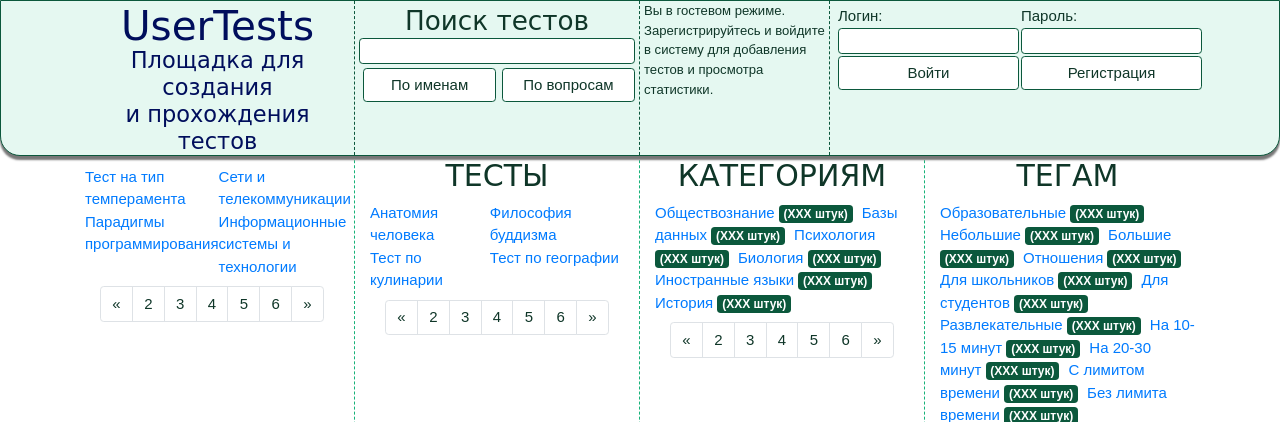
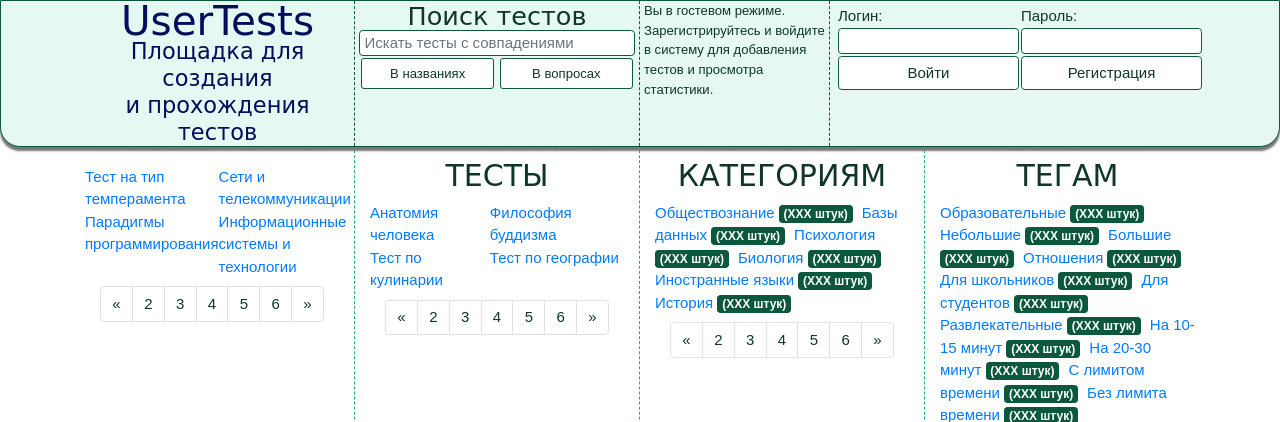
Before and after one commit to LaHesis/User-Tests-Site, a Django app: page / in a window 1280 px wide. Shown: the top 422 px of the page. Run offline with Django 3.2, Linux system fonts and the light colour scheme; some libraries are stand-ins or nearby versions; some web fonts are replaced.

Commit message:
header search block correction

```diff
--- a/main/static/main/css/static_test_list_style.css
+++ b/main/static/main/css/static_test_list_style.css
@@ -94,8 +94,8 @@ header {
               animation-duration: 2s;
       font-family: "Neucha", cursive;
       font-size: 2.7rem;
-      margin-bottom: -10px;
-      margin-top: -5px; }
+      margin-bottom: -14px;
+      margin-top: -10px; }
     header .header-element-1 p {
       font-size: 150%;
       margin-bottom: 0;
@@ -105,15 +105,17 @@ header {
       -webkit-animation-name: headShake;
               animation-name: headShake; }
   header .header-element-2 h3 {
-    margin: 5px 0 0 0; }
+    font-size: 1.7rem;
+    margin: 0 0 -2px 0; }
   header .header-element-2 input[type='search'] {
+    min-width: 157px;
     width: 100%; }
   header .header-element-2 .search-buttons-div {
     padding: 2px; }
     header .header-element-2 .search-buttons-div .table-cell:first-child, header .header-element-2 .search-buttons-div .table-cell:last-child {
-      margin: 2px;
       width: 49%; }
     header .header-element-2 .search-buttons-div .table-cell .btn {
+      margin: 0;
       width: 100%; }
   header .header-element-3 img {
     height: 90px;
@@ -138,6 +140,7 @@ header {
     margin-bottom: 0;
     margin-top: 0; }
   header .header-element-4 .table-cell:nth-of-type(1) {
+    min-width: 80px;
     width: 50%; }
   header .header-element-4 .table-cell:nth-of-type(2) {
     width: 50%; }
--- a/main/static/main/css/static_test_list_style.sass
+++ b/main/static/main/css/static_test_list_style.sass
@@ -116,8 +116,8 @@ header
       animation-duration: 2s
       font-family: $header-font
       font-size: 2.7rem
-      margin-bottom: -10px
-      margin-top: -5px
+      margin-bottom: -14px
+      margin-top: -10px
     p
       font-size: 150%
       margin-bottom: 0
@@ -129,18 +129,20 @@ header
 
   .header-element-2
     h3
-      margin: 5px 0 0 0
+      font-size: 1.7rem
+      margin: 0 0 -2px 0
     input
       &[type='search']
+        min-width: 157px
         width: 100%
     .search-buttons-div
       padding: 2px
       .table-cell
         &:first-child,
         &:last-child
-          margin: 2px
           width: 49%
         .btn
+          margin: 0
           width: 100%
 
   .header-element-3
@@ -171,6 +173,7 @@ header
         margin-bottom: 0
         margin-top: 0
       &:nth-of-type(1)
+        min-width: 80px
         width: 50%
       &:nth-of-type(2)
         width: 50%
--- a/main/templates/main/static_test_list.html
+++ b/main/templates/main/static_test_list.html
@@ -36,15 +36,15 @@
                     <h3>Поиск тестов</h3>
                     <form name="search_form" action="POST">
 {% csrf_token %}
-                        <input class="form-control" name="search" type="search"><br>
+                        <input class="form-control" name="search" placeholder="Искать тесты с совпадениями" type="search">
                         <div class="search-buttons-div table mx-auto">
                             <div class="table-row">
                                 <div class="table-cell">
-                                    <button type="submit" class="btn btn-light" role=submit>По именам</button>
+                                    <button type="submit" class="btn btn-sm btn-light" role=submit>В названиях</button>
                                 </div>
                                 <div class="empty-gap-cell table-cell"></div>
                                 <div class="table-cell">
-                                    <button type="submit" class="btn btn-light" role=submit>По вопросам</button>
+                                    <button type="submit" class="btn btn-sm btn-light" role=submit>В вопросах</button>
                                 </div>
                             </div>
                         </div>
```
Also changed, not shown: 1 other file.
